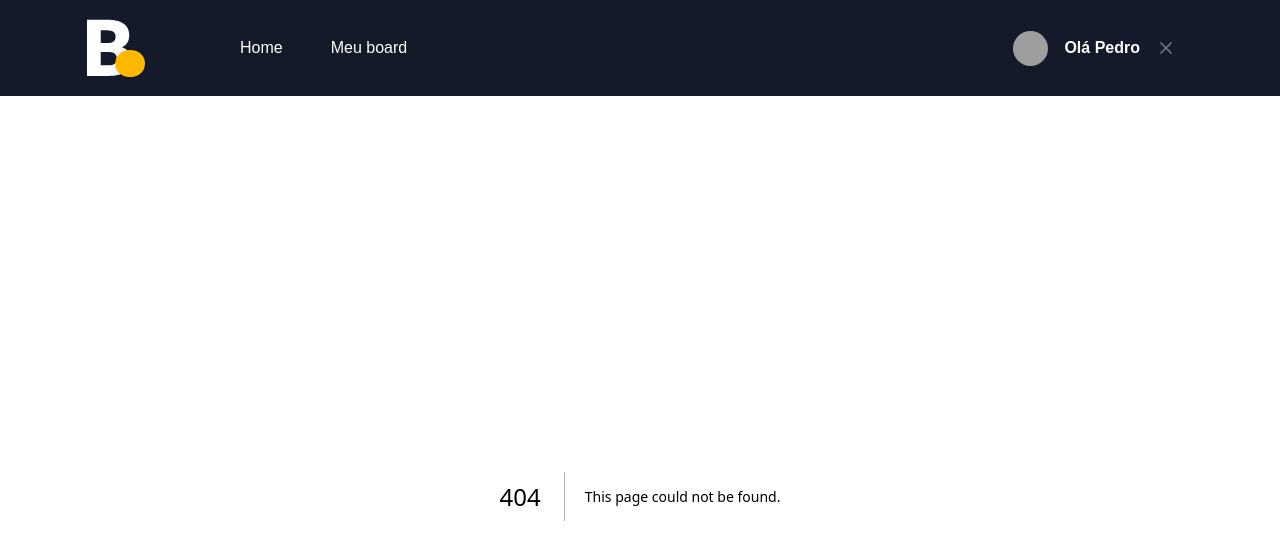
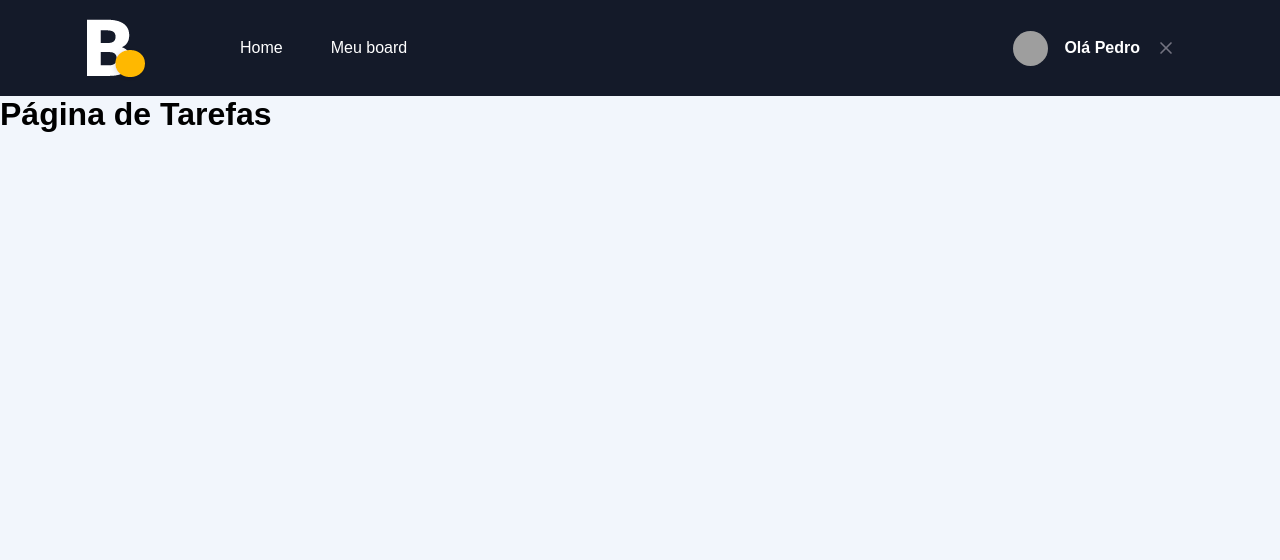
Before and after one commit to PedroMakengo/treinamento-nextjs, a Next.js app in the folder 04-projeto-board-com-nextjs/board/: page /board in a window 1280 px wide. Before the commit this address had no page. Shown: the top 560 px of the page. Built offline with nearby package versions, Linux system fonts and the light colour scheme; grey boxes are pictures that could not be loaded.

Commit message:
News task

```diff
--- /dev/null
+++ b/04-projeto-board-com-nextjs/board/src/pages/board/index.tsx
@@ -0,0 +1,9 @@
+import styles from "./styles.module.scss";
+
+export default function Board() {
+  return (
+    <main>
+      <h1>Página de Tarefas</h1>
+    </main>
+  );
+}
```
Also changed, not shown: 04-projeto-board-com-nextjs/board/src/pages/board/style.module.scss (added).
